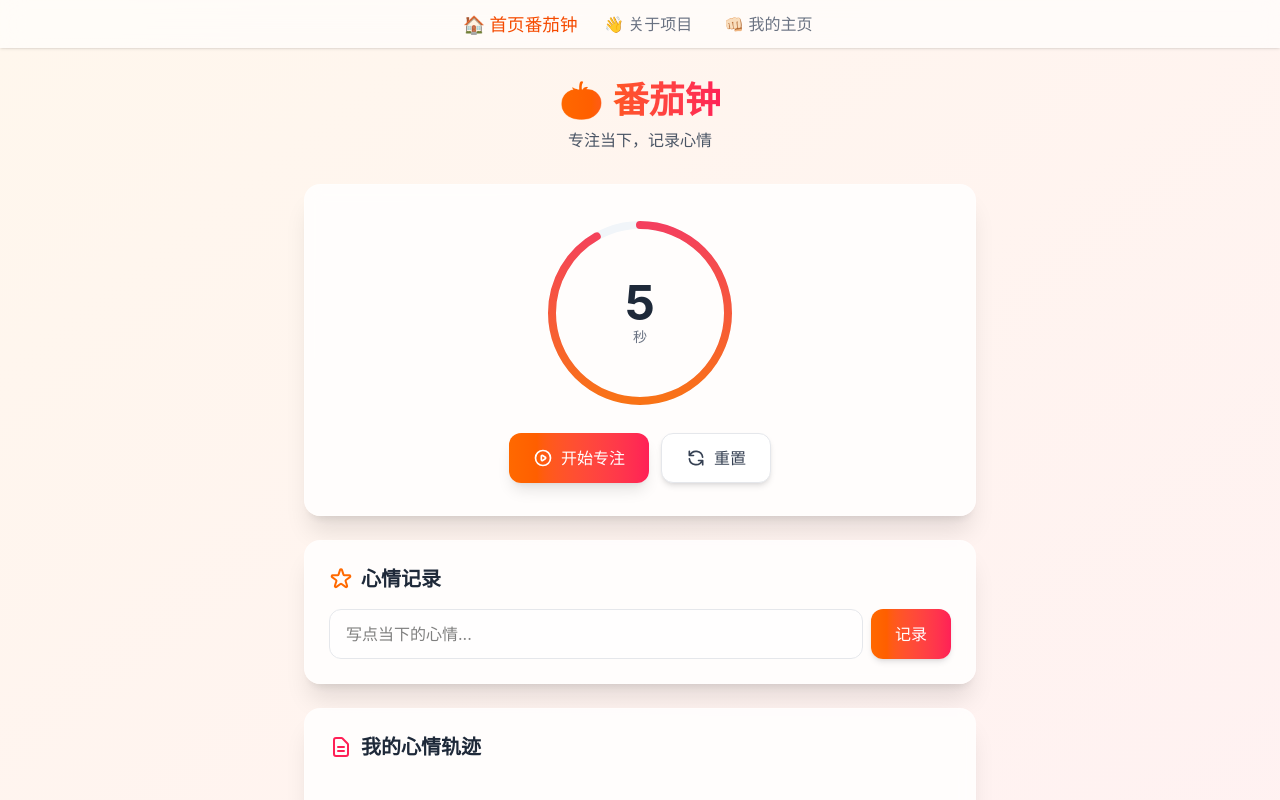
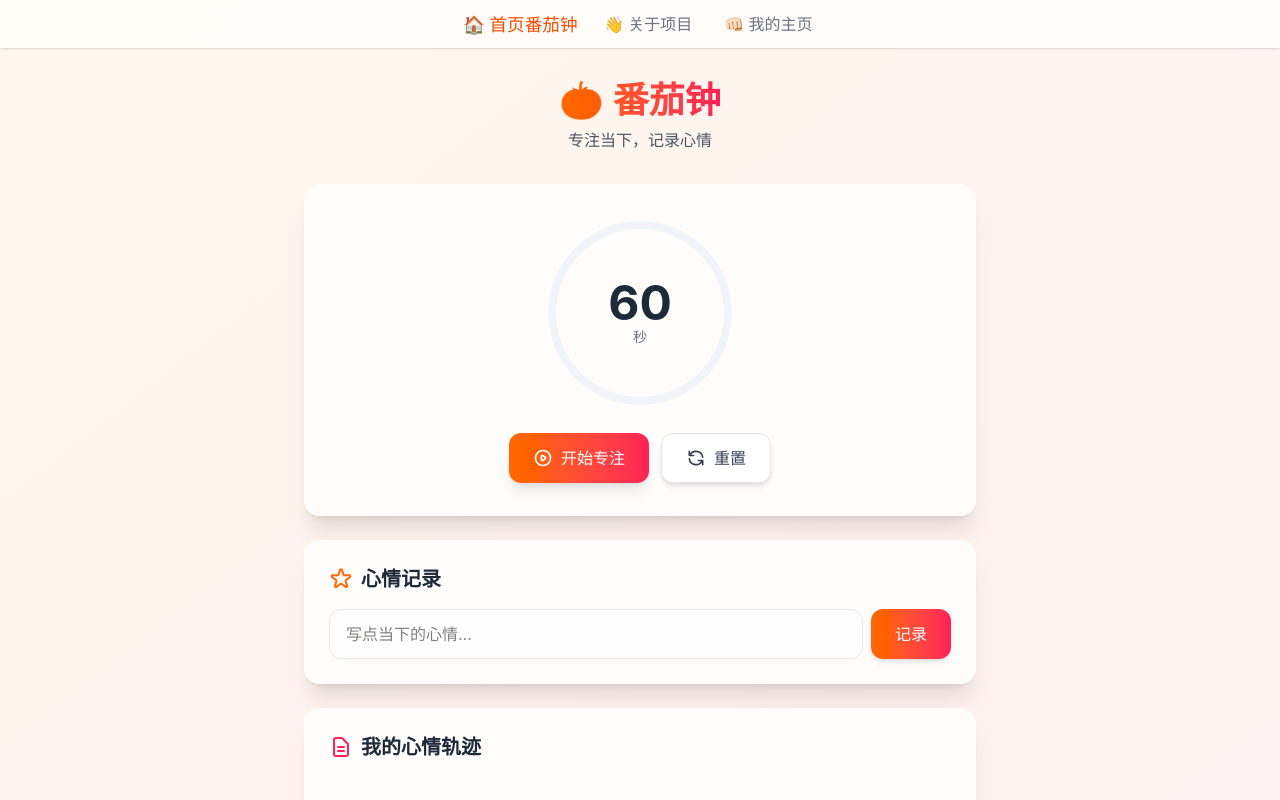
Before and after one commit to 20060709Ss/fanqie-react, a React (Vite) app: page / in a window 1280 px wide. Shown: the top 800 px of the page. Built offline with nearby package versions, Linux system fonts and the light colour scheme.

Commit message:
style:已修改若干错误

```diff
--- a/src/pages/Home.jsx
+++ b/src/pages/Home.jsx
@@ -3,7 +3,7 @@ import { useNavigate } from "react-router-dom";
 
 export default function Home() {
   const navigate = useNavigate();
-  const [second, setSecond] = useState(5);
+  const [second, setSecond] = useState(60);
   const [isActive, setIsActive] = useState(false);
   const [note, setNote] = useState('');
   const [history, setHistory] = useState(() => {
```
